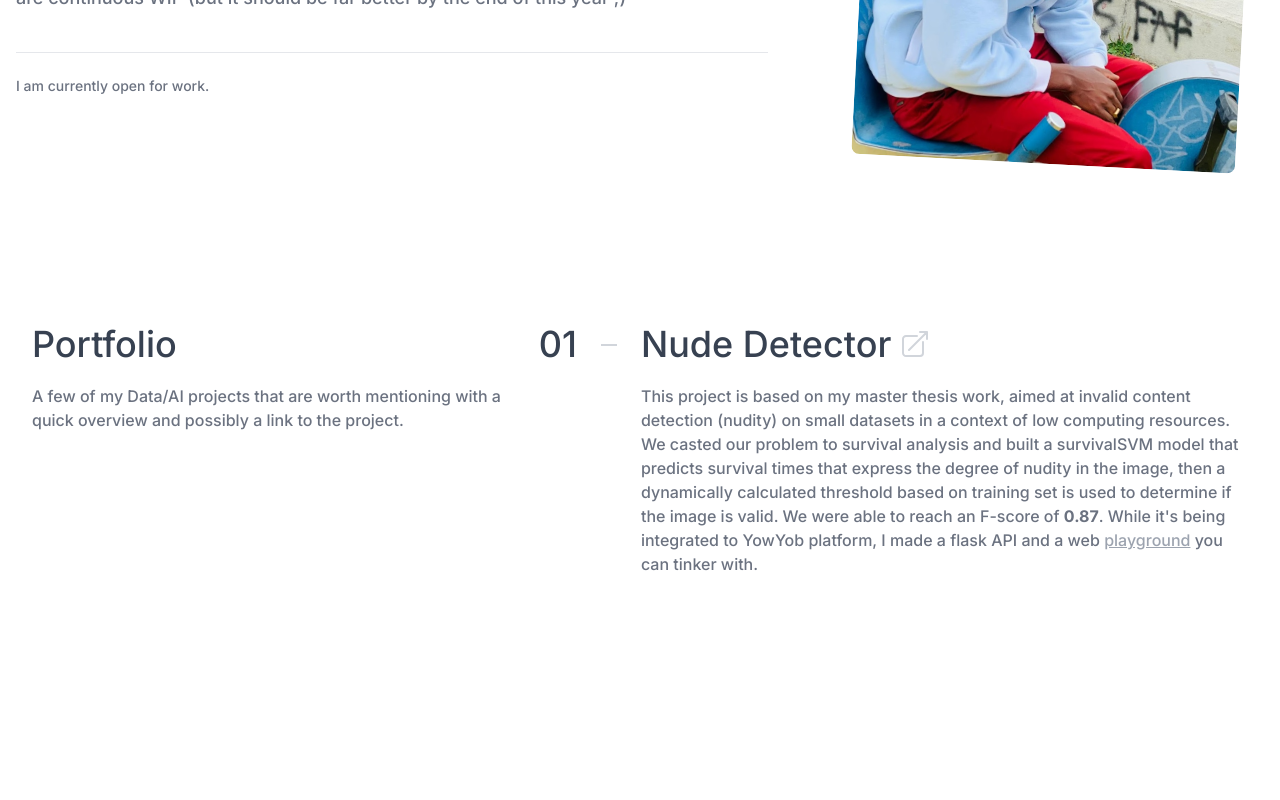
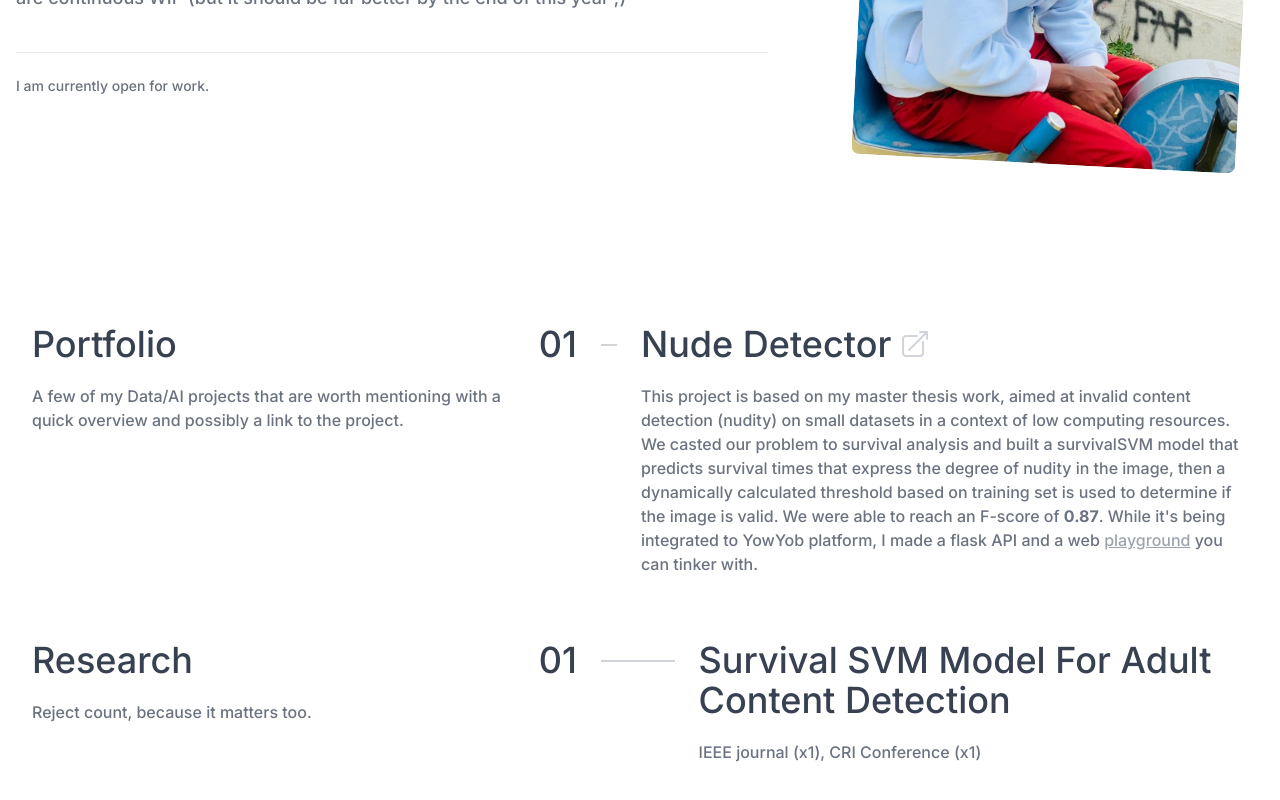
Before and after one commit to ivanange/ivanange.github.io, a Nuxt app: page / in a window 1280 px wide. Shown: the part 416-1216 px from the top of the page. Before the commit the page ends 1056 px from the top, so only its background shows below. Built offline with nearby package versions, Linux system fonts and the light colour scheme; what @yeger/vue-masonry-wall would draw is missing.

Commit message:
added rejection count

```diff
--- a/pages/index.vue
+++ b/pages/index.vue
@@ -81,6 +81,33 @@
                 </div>
             </div>
         </div>
+        <div class="container max-w-screen-xl mx-auto px-4 pt-16">
+            <div class="flex flex-col lg:flex-row justify-between ">
+                <div class="mb-10 lg:mb-0 w-5/12">
+                    <h1 class="font-medium text-gray-700 text-3xl md:text-4xl mb-5">Research</h1>
+
+                    <p class="font-normal text-gray-500 text-xs md:text-base">
+                        Reject count, because it matters too.
+                    </p>
+                </div>
+
+                <div class="space-y-24 w-7/12">
+                    <div class="flex space-x-6">
+                        <h1 class="font-normal text-gray-700 text-3xl md:text-4xl">01</h1>
+                        <span class="w-28 h-0.5 bg-gray-300 mt-5"></span>
+                        <div>
+                            <h1
+                                class="font-normal text-gray-700 text-3xl md:text-4xl mb-5 capitalize flex items-center">
+                                Survival SVM model for adult content detection
+                            </h1>
+                            <p class="font-normal text-gray-500 text-sm md:text-base">
+                                IEEE journal (x1), CRI Conference (x1)
+                            </p>
+                        </div>
+                    </div>
+                </div>
+            </div>
+        </div>
     </div>
 </template>
 <script setup lang="ts">
```
